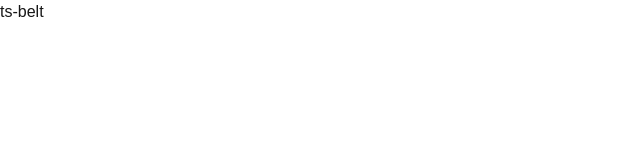
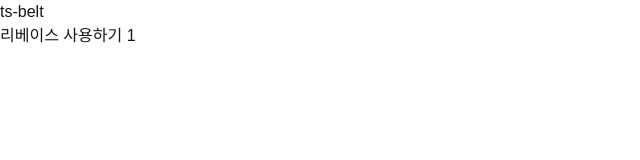
Before and after one commit to stnqls/ts-belt, a Next.js app: page /ts-belt in a window 1280 px wide. Shown: the top 160 px of the page, without its empty margins (0-640 px from the left). Built offline with nearby package versions, Linux system fonts and the light colour scheme.

Commit message:
feat: 리베이스 사용하기 1

```diff
--- a/app/ts-belt/page.tsx
+++ b/app/ts-belt/page.tsx
@@ -2,6 +2,8 @@ export default function page() {
   return (
     <div>
       <h1>ts-belt</h1>
+
+      <p>리베이스 사용하기 1</p>
     </div>
   );
 }
```
